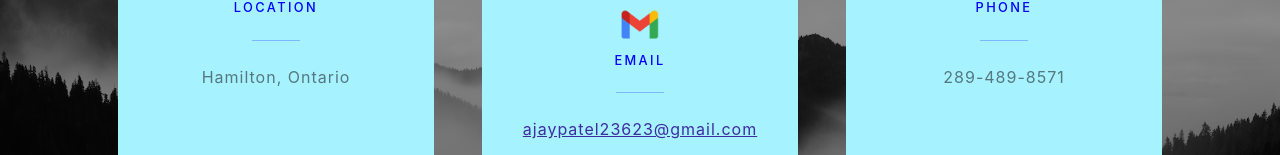
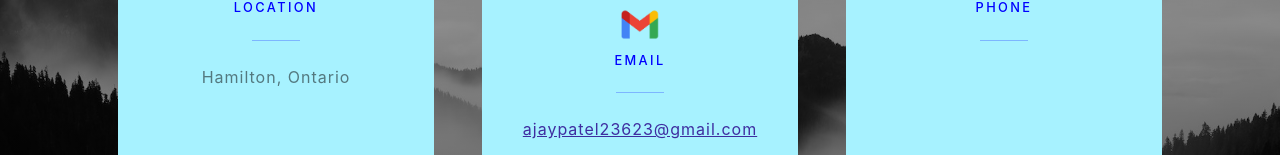
Before and after one commit to ajaypatel6/React-Ajay-Website, a React (Create React App) app: page / in a window 1280 px wide. Shown: the part 2274-2429 px from the top of the page. Built offline with nearby package versions, Linux system fonts and the light colour scheme.

Commit message:
Update App.js
update #

```diff
--- a/src/App.js
+++ b/src/App.js
@@ -169,7 +169,7 @@ function App() {
                     {/* <i class="fa fa-mobile-alt text-primary mb-2"></i> */}
                     <h4 class="text-uppercase m-0">Phone</h4>
                     <hr class="my-4 mx-auto" />
-                    <div class="small text-black-50">289-489-8571</div>
+                    <div class="small text-black-50"></div>
                   </div>
                 </div>
               </div>
```
